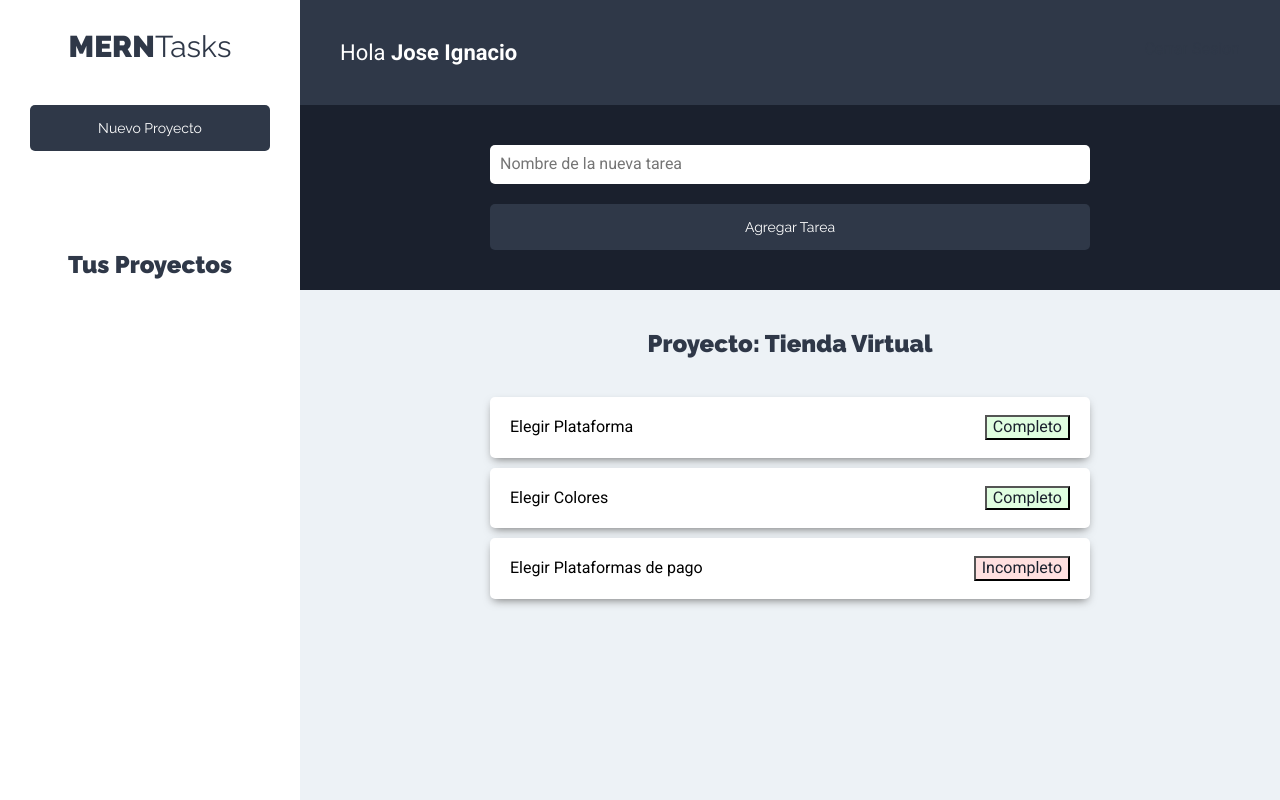
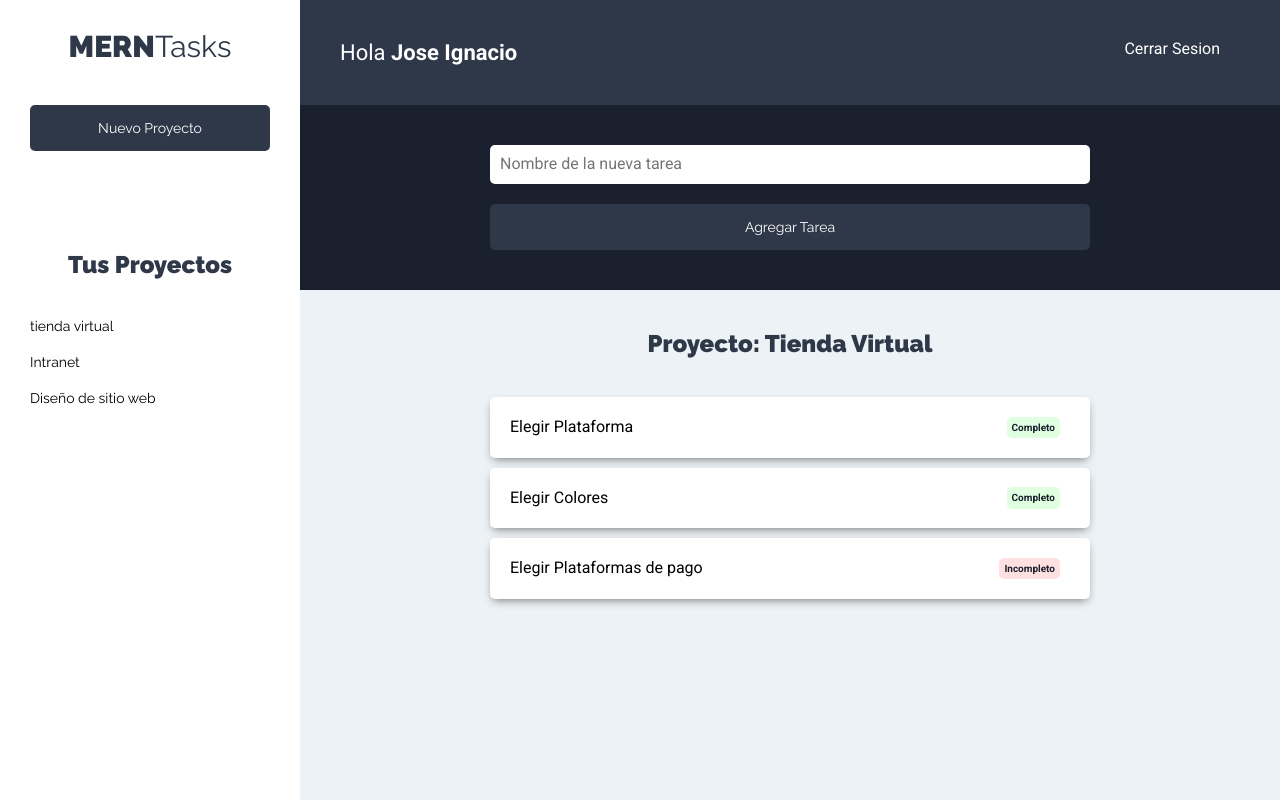
Before and after one commit to calandrajose/MERNTasks, a React (Create React App) app: page /proyectos in a window 1280 px wide. Built offline with nearby package versions, Linux system fonts and the light colour scheme.

Commit message:
add sidebar components

```diff
--- a/src/components/layout/Sidebar.js
+++ b/src/components/layout/Sidebar.js
@@ -1,5 +1,7 @@
 import React from 'react';
 import NewProject from '../projects/NewProject'
+import ProjectsList from '../projects/ProjectsList'
+
 const Sidebar = () => {
     return (
         <aside>
@@ -7,6 +9,7 @@ const Sidebar = () => {
             <NewProject/>
             <div className='projects'>
                 <h2>Tus Proyectos</h2>
+                <ProjectsList/>
             </div>
         </aside>
     );
--- a/src/index.css
+++ b/src/index.css
@@ -181,11 +181,11 @@ aside  {
 .user-name span {
   font-weight: 900;
 }
-.nav-main a {
+.main-nav a {
   color: var(--blanco);
   text-decoration: none;
 }
-.nav-main a:first-of-type {
+.main-nav a:first-of-type {
   margin-right: 2rem;
 }
 
@@ -260,10 +260,10 @@ aside  {
   margin: 0;
 }
 
-.state {
+.status {
   margin-right: 1rem;
 }
-.state button,
+.status button,
 .message {
   font-weight: 900;
   font-family: var(--textFont);
@@ -296,7 +296,6 @@ aside  {
   background-color: rgb(170, 0, 0);
   color: var(--blanco);
 }
-
 
 
 .task-enter,
```
